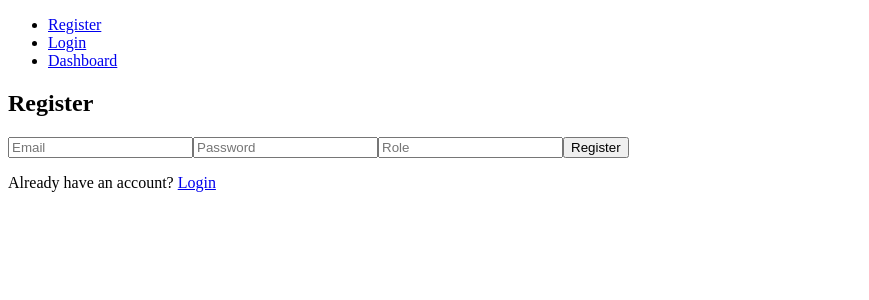
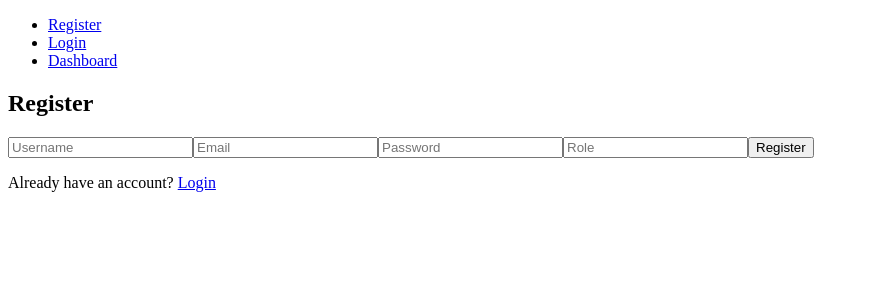
Before and after one commit to Pr1sinha/RBAC-Authentication-System, a React (Create React App) app in the folder frontend/: page /register in a window 1280 px wide. Shown: the top 300 px of the page, without its empty margins (0-869 px from the left). Built offline with nearby package versions, Linux system fonts and the light colour scheme.

Commit message:
Register.js

```diff
--- a/frontend/src/components/Register.js
+++ b/frontend/src/components/Register.js
@@ -2,6 +2,7 @@ import React, { useState } from 'react';
 import { Link } from 'react-router-dom';
 
 const Register = () => {
+  const [username, setUsername] = useState('');
   const [email, setEmail] = useState('');
   const [password, setPassword] = useState('');
   const [role, setRole] = useState('');
@@ -10,10 +11,10 @@ const Register = () => {
   const handleRegister = async (e) => {
     e.preventDefault();
     try {
-      const response = await fetch('http://localhost:5000/api/register', {
+      const response = await fetch('http://localhost:5000/api/auth/register', {
         method: 'POST',
         headers: { 'Content-Type': 'application/json' },
-        body: JSON.stringify({ email, password, role }),
+        body: JSON.stringify({ username, email, password, role }),
       });
       const data = await response.json();
       if (response.ok) {
@@ -30,6 +31,12 @@ const Register = () => {
     <div>
       <h2>Register</h2>
       <form onSubmit={handleRegister}>
+        <input
+          type="text"
+          placeholder="Username"
+          value={username}
+          onChange={(e) => setUsername(e.target.value)}
+        />
         <input
           type="email"
           placeholder="Email"
```
